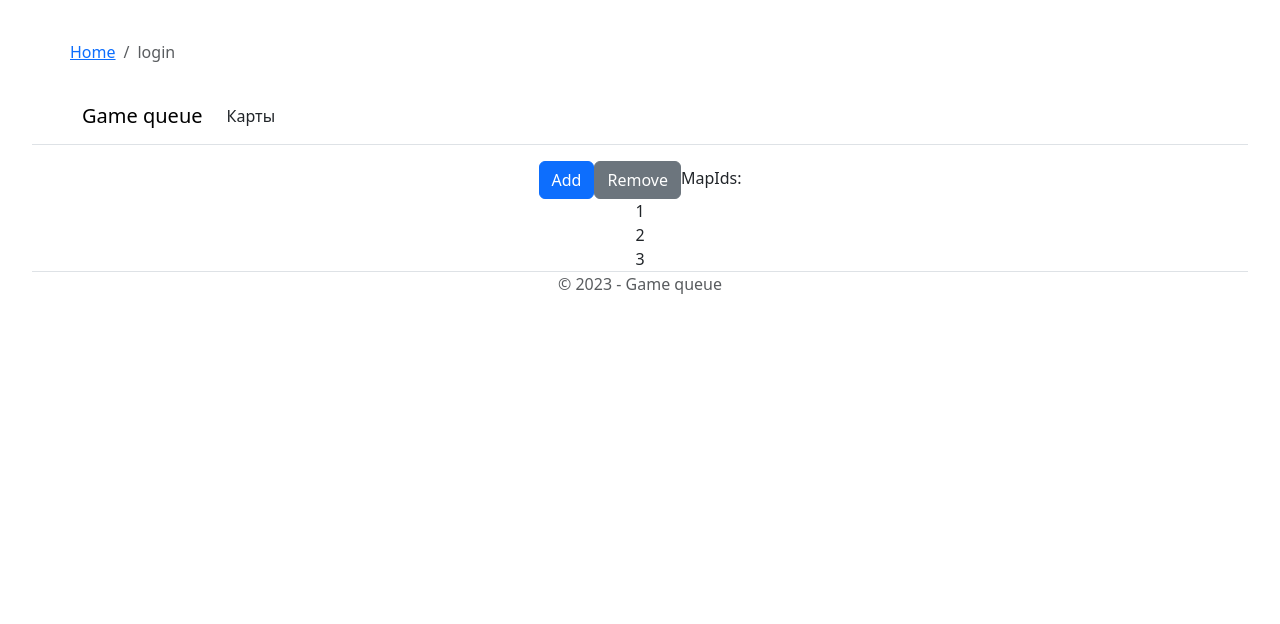
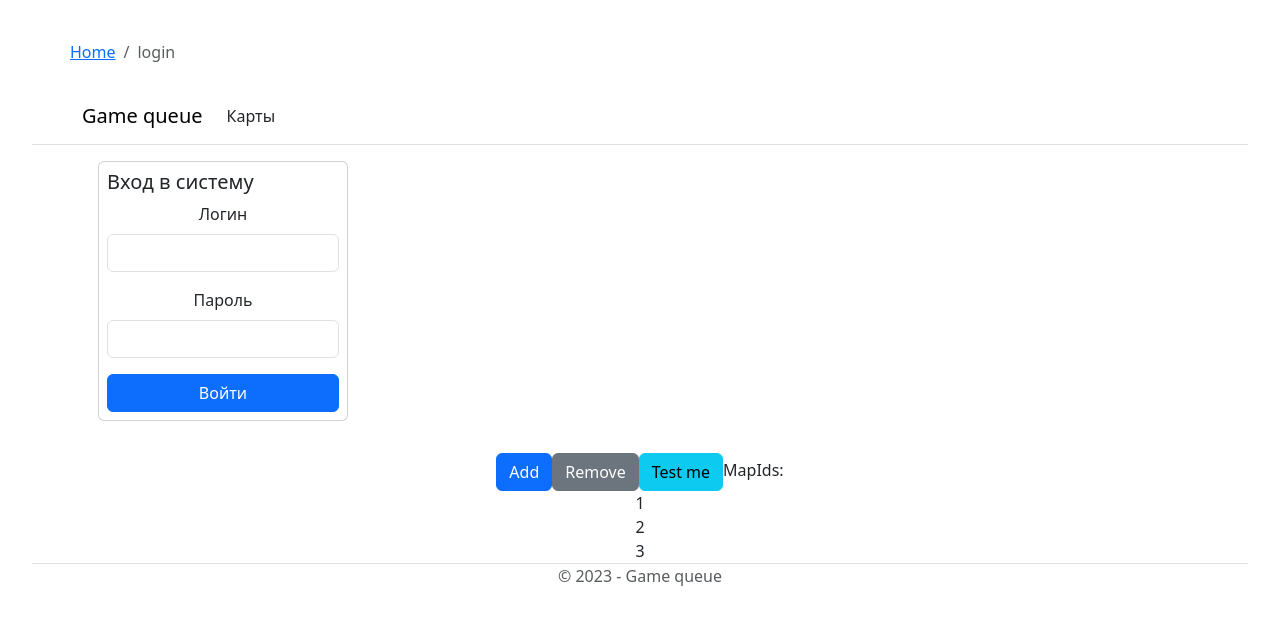
Before and after one commit to web-3-game-queue/front, a React (Vite) app in the folder game-queue-react-app/: page /front/login in a window 1280 px wide. Shown: the top 624 px of the page. Built offline with nearby package versions, Linux system fonts and the light colour scheme.

Commit message:
Adding logging

```diff
--- a/game-queue-react-app/src/App.tsx
+++ b/game-queue-react-app/src/App.tsx
@@ -10,6 +10,7 @@ import { Provider } from 'react-redux';
 import { store, persistor } from './Core/Storage/Store';
 import { PersistGate } from 'redux-persist/integration/react';
 import { LoadingIndicator } from './Components/UI/LoadingIndicator';
+import { RoutesComponent } from './Components/Basic/Routes';
 
 const App: FC = () => (
     <ErrorBoundary fallback={<div>Something went wrong</div>}>
@@ -18,11 +19,11 @@ const App: FC = () => (
                 <BrowserRouter basename="/front">
                     <HeaderComponent />
 
-                    {/* <div className="container">
-                    <main role="main" className="pb-3">
-                        <RoutesComponent />
-                    </main>
-                </div> */}
+                    <div className="container">
+                        <main role="main" className="pb-3">
+                            <RoutesComponent />
+                        </main>
+                    </div>
                     <TestComponent />
 
                     <FooterComponent />
--- /dev/null
+++ b/game-queue-react-app/src/Components/Auth/Login.tsx
@@ -0,0 +1,40 @@
+import { FC, useRef } from 'react';
+import { AuthenticationAPI } from '../../Core/APIs/AuthenticationAPI';
+
+export const LoginComponent: FC = () => {
+    const loginInput = useRef<HTMLInputElement>(null);
+    const passwordInput = useRef<HTMLInputElement>(null);
+
+    async function handleSubmit(event: React.FormEvent) {
+        event.preventDefault();
+        const login = loginInput.current?.value ?? '';
+        const password = passwordInput.current?.value ?? '';
+        const loginResult = await AuthenticationAPI.Login(login, password);
+        console.log('loginResult :>> ', loginResult);
+    }
+
+    return (
+        <div>
+            <form method="get" className="card p-2 m-3" style={{ width: '250px' }} onSubmit={(e) => handleSubmit(e)}>
+                <div style={{ display: 'flex' }}>
+                    <h5>Вход в систему</h5>
+                </div>
+                <div className="mb-3">
+                    <label htmlFor="Login" className="form-label">
+                        Логин
+                    </label>
+                    <input type="text" className="form-control" id="Login" name="Login" ref={loginInput} />
+                </div>
+                <div className="mb-3">
+                    <label htmlFor="Password" className="form-label">
+                        Пароль
+                    </label>
+                    <input type="password" className="form-control" id="Password" name="Password" min="0" ref={passwordInput} />
+                </div>
+                <button type="submit" className="btn btn-primary">
+                    Войти
+                </button>
+            </form>
+        </div>
+    );
+};
--- a/game-queue-react-app/src/Components/Basic/Routes.tsx
+++ b/game-queue-react-app/src/Components/Basic/Routes.tsx
@@ -3,6 +3,7 @@ import { Navigate, Route, Routes } from 'react-router';
 import { IndexComponent } from './Index';
 import { MapsPageComponent } from '../Maps/MapsPage';
 import { MapPageParamIdComponent } from '../Maps/MapPage/MapPageParamId';
+import { LoginComponent } from '../Auth/Login';
 
 export const RoutesComponent: FC = () => (
     <Routes>
@@ -10,5 +11,6 @@ export const RoutesComponent: FC = () => (
         <Route path="/index" element={<IndexComponent />} />
         <Route path="/maps" element={<MapsPageComponent />} />
         <Route path="/maps/:id" element={<MapPageParamIdComponent />} />
+        <Route path="/login" element={<LoginComponent />} />
     </Routes>
 );
--- a/game-queue-react-app/src/Components/Test.tsx
+++ b/game-queue-react-app/src/Components/Test.tsx
@@ -2,13 +2,14 @@ import { FC } from 'react';
 import { addMapId, removeMapId, useMapIds } from '../Core/Storage/DataSlice';
 import { useDispatch } from 'react-redux';
 import { Utils } from '../Core/Utils';
+import { AuthenticationAPI } from '../Core/APIs/AuthenticationAPI';
 
 export const TestComponent: FC = () => {
     const mapIds = useMapIds();
     const dispatch = useDispatch();
 
     function add() {
-        dispatch(addMapId(mapIds.length + 1));
+        dispatch(addMapId(Math.max(0, ...mapIds) + 1));
     }
 
     function remove() {
@@ -16,6 +17,11 @@ export const TestComponent: FC = () => {
         const removeElement = mapIds[id];
         console.log('id :>> ', id, 'removeElement :>> ', removeElement);
         dispatch(removeMapId(removeElement));
+    }
+
+    async function testMe() {
+        const me = await AuthenticationAPI.GetMe();
+        console.log('me :>> ', me);
     }
 
     return (
@@ -26,6 +32,9 @@ export const TestComponent: FC = () => {
             <button className="btn btn-secondary" onClick={remove}>
                 Remove
             </button>
+            <button className="btn btn-info" onClick={testMe}>
+                Test me
+            </button>
             MapIds:
             {mapIds.map((m) => (
                 <div key={m}>{m}</div>
--- /dev/null
+++ b/game-queue-react-app/src/Core/APIs/AuthenticationAPI.ts
@@ -0,0 +1,27 @@
+import axios from "axios";
+import { BASE_API_URL } from "../../Configuration";
+
+export abstract class AuthenticationAPI {
+    public static readonly AUTHENTICATION_API_PATH = 'authentication';
+
+    public static GetMe = async () => {
+        const url = `${BASE_API_URL}/${this.AUTHENTICATION_API_PATH}`;
+        const result = await axios.get(url);
+        const claims: string[] = result.data;
+        return claims;
+    }
+
+    public static Login = async (login: string, password: string) => {
+        try {
+            const url = new URL(`${BASE_API_URL}/${this.AUTHENTICATION_API_PATH}/login`);
+            url.searchParams.append('login', login);
+            url.searchParams.append('password', password);
+            const result = await axios.post(url.toString());
+            // const result = await fetch(url, { method: 'POST' });
+            const token: string = await result.data;
+            return token;
+        } catch (error) {
+            return null;
+        }
+    }
+}
--- a/game-queue-react-app/src/Core/Storage/Store.ts
+++ b/game-queue-react-app/src/Core/Storage/Store.ts
@@ -1,6 +1,15 @@
 import { configureStore } from "@reduxjs/toolkit";
 import storeReducer from "./DataSlice";
-import { persistReducer, persistStore } from 'redux-persist';
+import {
+    persistReducer,
+    persistStore,
+    FLUSH,
+    REHYDRATE,
+    PAUSE,
+    PERSIST,
+    PURGE,
+    REGISTER,
+} from 'redux-persist';
 import storage from 'redux-persist/lib/storage';
 
 const persistConfig = {
@@ -14,7 +23,13 @@ const persistedReducer = persistReducer<ReturnType<typeof storeReducer>>(
 export const store = configureStore({
     reducer: {
         store: persistedReducer
-    }
+    },
+    middleware: (getDefaultMiddleware) =>
+        getDefaultMiddleware({
+            serializableCheck: {
+                ignoredActions: [FLUSH, REHYDRATE, PAUSE, PERSIST, PURGE, REGISTER],
+            },
+        })
 });
 
 export const persistor = persistStore(store);
```
Also changed, not shown: game-queue-react-app/src/Components/Maps/MapsPage.tsx (+0 -8 lines).
